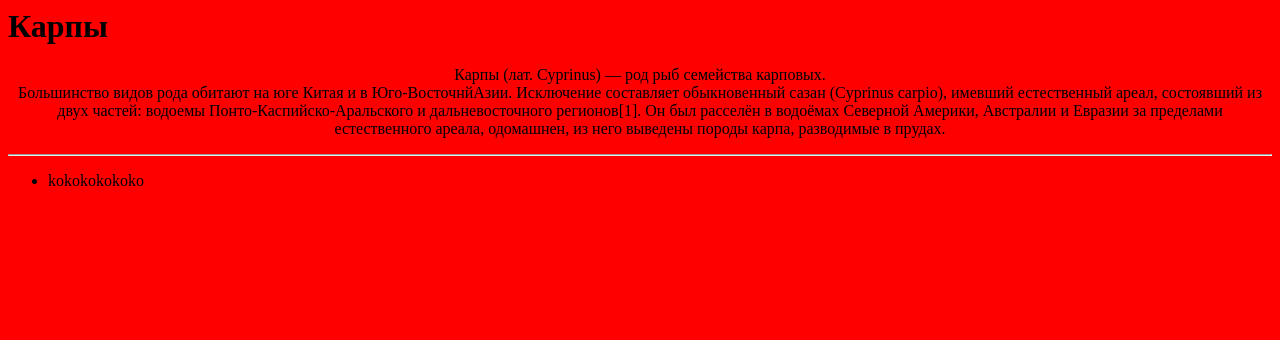
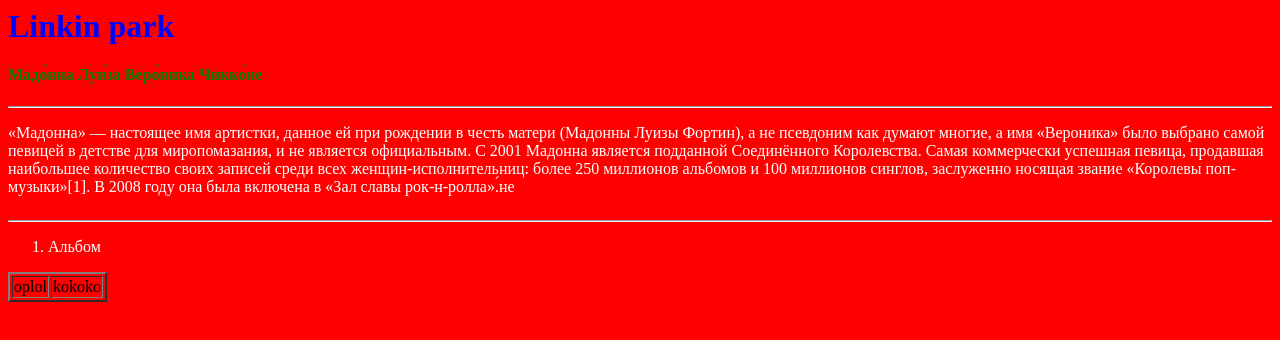
Before and after one commit to Malenkova215a1/malenkova215a1.github.com, a plain HTML site: page index.html in a window 1280 px wide. Drawn offline with Linux system fonts and the light colour scheme.

Commit message:
Update index.html

```diff
--- a/index.html
+++ b/index.html
@@ -1,13 +1,37 @@
 <html>
-<head>
-<title>anka</title>
-</head>
+   <head>
+
+   </head>
+
 <body bgcolor="red">
-<h1>Карпы</h1>
-<p align="center">Карпы (лат. Cyprinus) — род рыб семейства карповых.
-<br>Большинство видов рода обитают на юге Китая и в Юго-ВосточнйАзии. Исключение составляет обыкновенный сазан (Cyprinus carpio), имевший естественный ареал, состоявший из двух частей: водоемы Понто-Каспийско-Аральского и дальневосточного регионов[1]. Он был расселён в водоёмах Северной Америки, Австралии и Евразии за пределами естественного ареала, одомашнен, из него выведены породы карпа, разводимые в прудах.</p>
+<font color='Blue'>
+      <h1> Linkin park </h1>
+</font>
+<font color='green'>
+      <p> <h4> Мадо́нна Луи́за Веро́ника Чикко́не </h4> </p>
+</font>
 <hr>
-<ul><li>kokokokokoko</li>
-</ul>
+<font color='white'>
+
+
+      <p text-indent="40px"> «Мадонна» — настоящее имя артистки, данное ей при рождении в честь матери (Мадонны Луизы Фортин), а не псевдоним как думают многие, а имя «Вероника» было выбрано самой певицей в детстве для миропомазания, и не является официальным. С 2001 Мадонна является подданной Соединённого Королевства. Самая коммерчески успешная певица, продавшая наибольшее количество своих записей среди всех женщин-исполнительниц: более 250 миллионов альбомов и 100 миллионов синглов, заслуженно носящая звание «Королевы поп-музыки»[1]. В 2008 году она была включена в «Зал славы рок-н-ролла».́не
+
+</p>
+<img scr="default.jpeg">
+</img>
+<font color='white'>
+<table border=2>
+<tr>
+  <td> oplol  </td>
+   <td> kokoko  </td>
+</tr>
+</font>
+<hr>
+
+        <ol>
+           <li>Альбом    </li>
+        </ol>
+</font>
 </body>
+
 </html>
```
